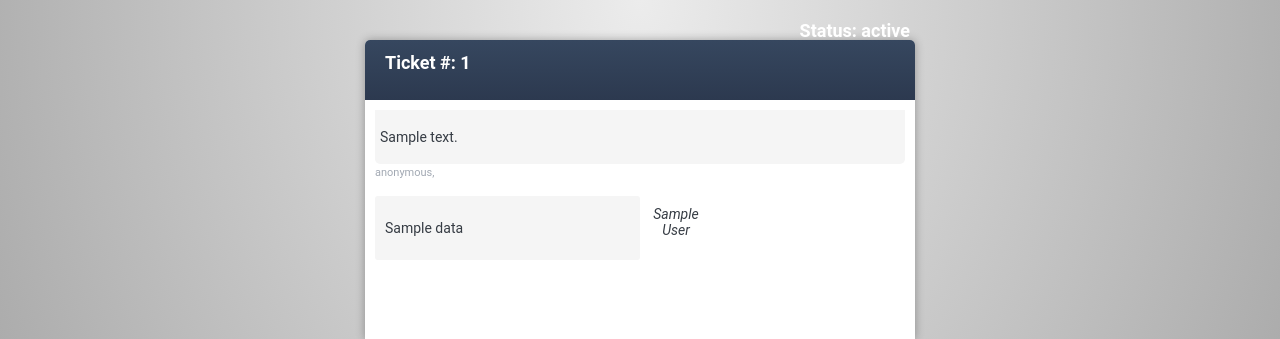
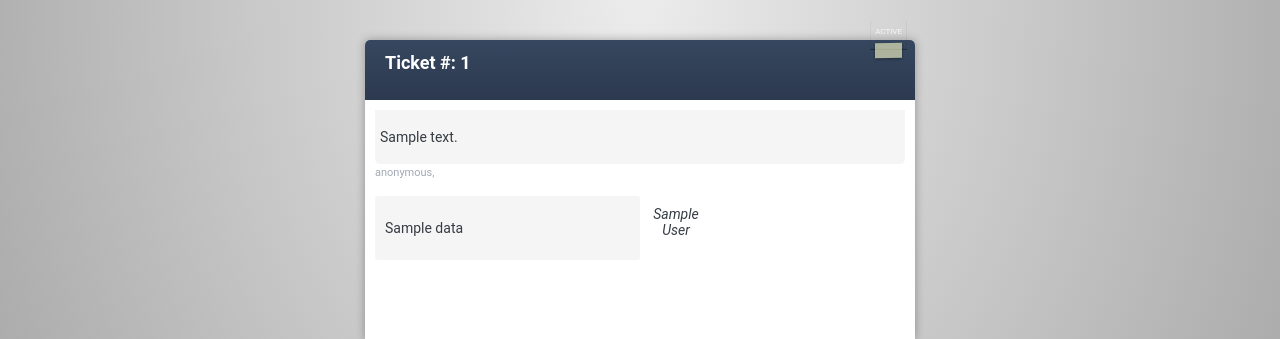
Before and after one commit to Jimimimi/ticketsplz, a Node project: template views/view-ticket.jade in a window 1280 px wide. Shown: the top 339 px of the page. Run offline with Node 20 templates, Linux system fonts and the light colour scheme; the template is opened without the code that fills it: most values are stand-ins (such as "Sample title", 1, 10 or a date in 2020).

Commit message:
Styling for status in client ticket view

```diff
--- a/views/view-ticket.jade
+++ b/views/view-ticket.jade
@@ -6,7 +6,8 @@ block content
       div.id
         strong Ticket #: #{ticket.id}
       div.status
-        strong Status: #{ticket.status}
+        div.active(class=ticket.status)
+          small(style="color:#fff")=ticket.status
     - date = moment(ticket.createdAt).fromNow()
     div.issue
       div.content
```
